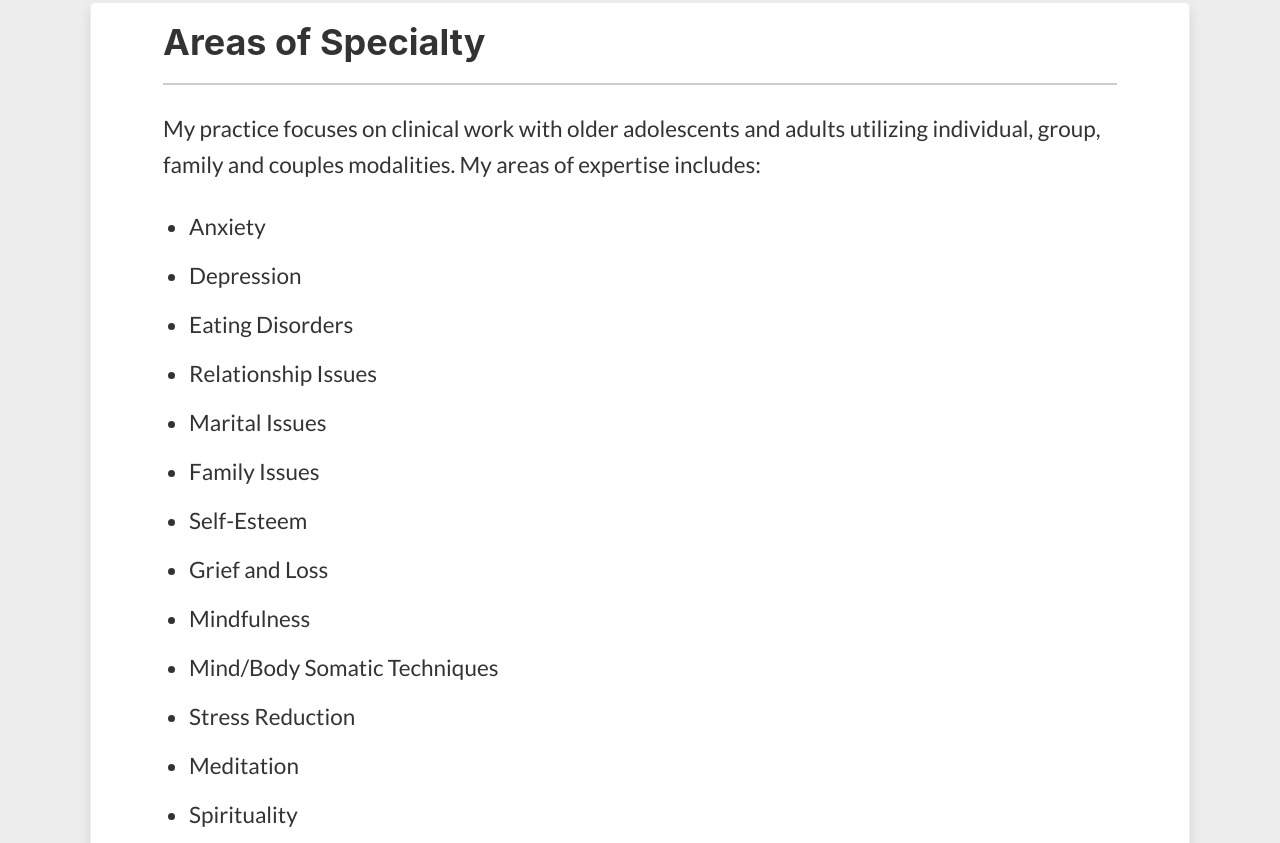
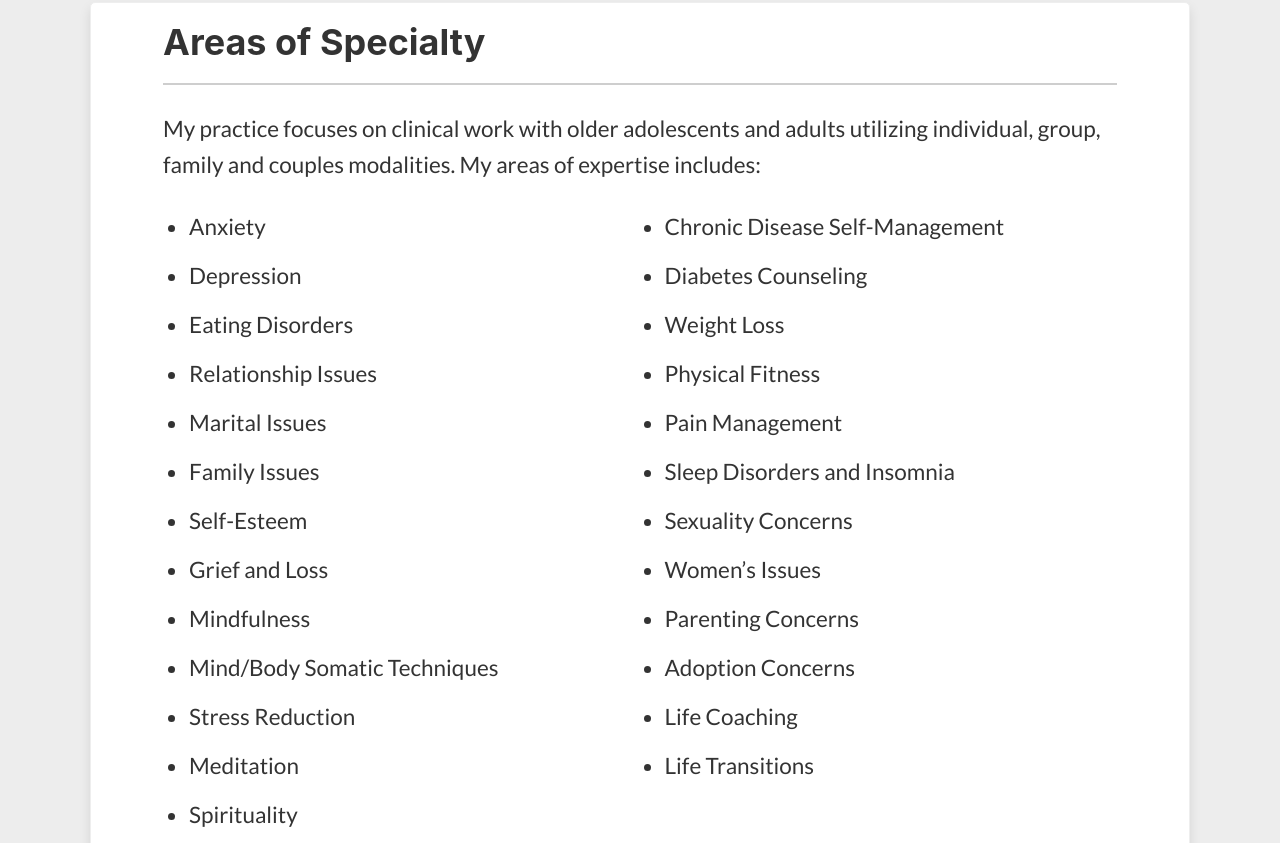
Before and after one commit to leorawe/gatsby-bg, a Gatsby site: page /specialty in a window 1280 px wide. Shown: the part 318-1161 px from the top of the page. Built offline with nearby package versions, Linux system fonts and the light colour scheme; Gatsby itself is replaced by a stand-in of ours.

Commit message:
specialty: ul two col

```diff
--- a/src/pages/specialty.js
+++ b/src/pages/specialty.js
@@ -1,7 +1,21 @@
 import React from "react"
 import Layout from "../components/layout"
 import SEO from "../components/seo"
+import styled from "styled-components"
+
 import Pagetitle from "../components/pagetitle"
+import media from '../components/mediaqueries'
+
+const DoubleUL = styled.ul`
+  columns: 2;
+  -webkit-columns: 2;
+  -moz-columns: 2;
+  ${media.tablet`
+  columns: 1;
+  -webkit-columns: 1;
+  -moz-columns: 1;
+  `}
+`
 
 const Education = () => (
   <Layout>
@@ -14,7 +28,7 @@ const Education = () => (
 
     />
     <p>My practice focuses on clinical work with older adolescents and adults utilizing individual, group, family and couples modalities. My areas of expertise includes:</p>
-    <ul>
+    <DoubleUL>
       <li>	Anxiety</li>
       <li>	Depression</li>
       <li>	Eating Disorders
@@ -62,7 +76,7 @@ const Education = () => (
       <li>	Life Coaching
       </li>
       <li>	Life Transitions</li>
-</ul>
+    </DoubleUL>
   </Layout>
 )
 
```
Lines whose indentation alone changed are shown as unchanged.
